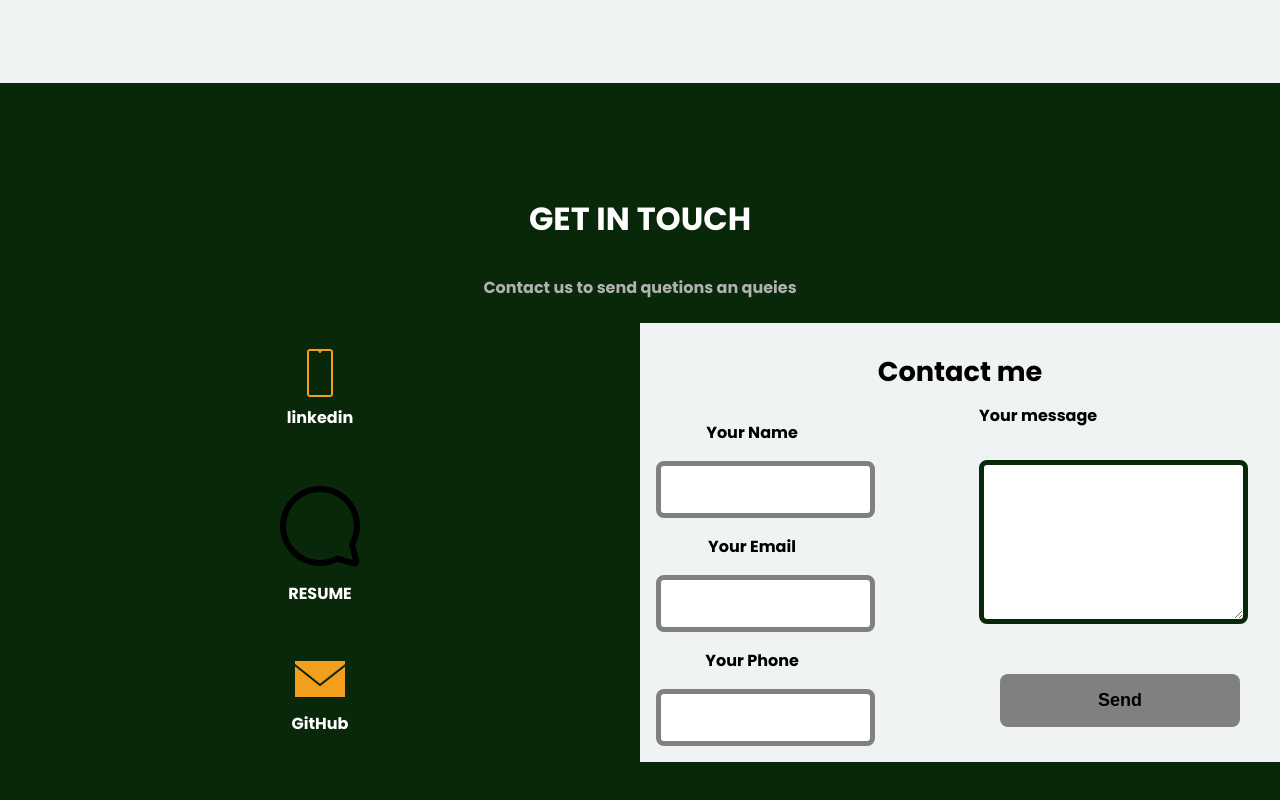
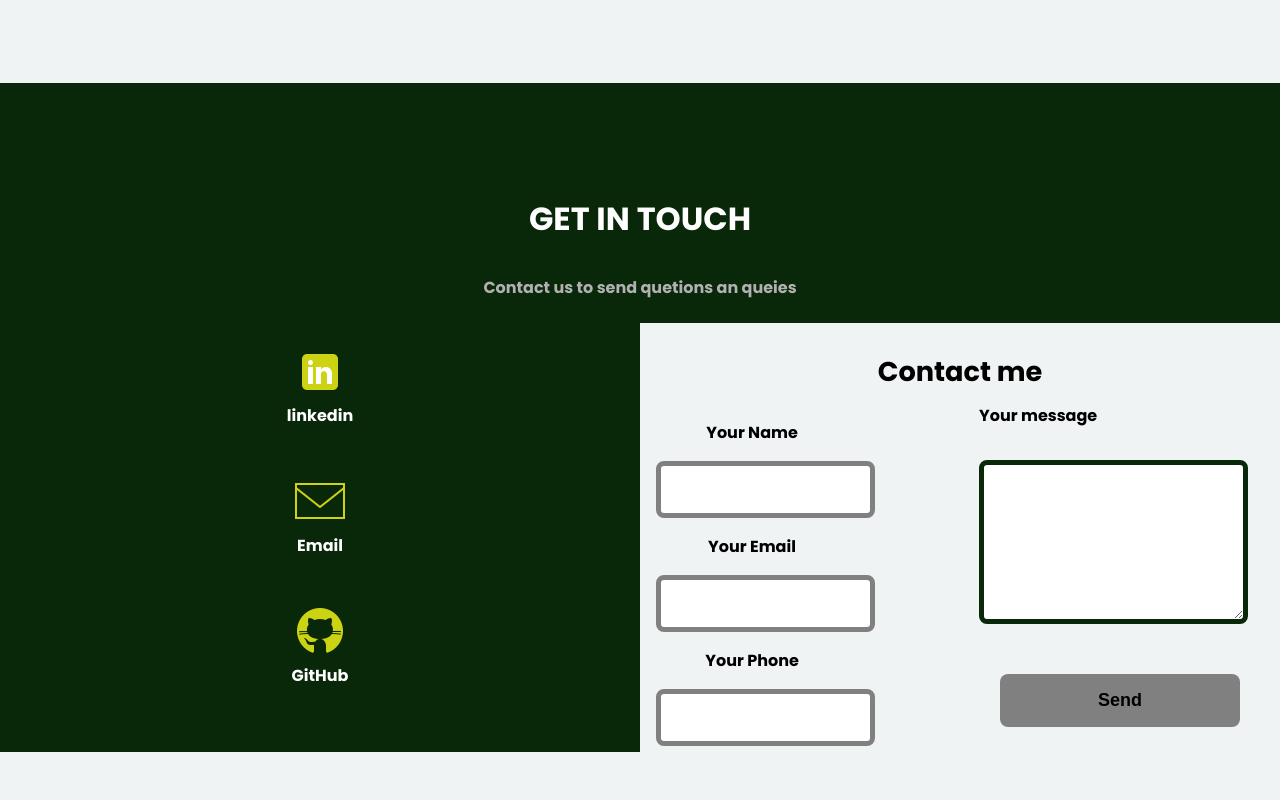
Before and after one commit to izibyosevictoire/my-portifolio, a plain HTML site: page index.html in a window 1280 px wide. Shown: the part 2768-3568 px from the top of the page. After the commit the page ends 3530 px from the top, so only its background shows below. Drawn offline with Linux system fonts and the light colour scheme.

Commit message:
anotherone

```diff
--- a/css/style.css
+++ b/css/style.css
@@ -181,6 +181,9 @@
         position: relative;
         top: 7rem;
         margin: 3rem;
+    }
+    .contact-group i{
+
     }
 
     .contact-form {
--- a/index.html
+++ b/index.html
@@ -130,15 +130,15 @@
             </div>
             <div class="contact-info">
                 <div class="contact-group">
-                    <div class="contact-icon"><img src="./assets/img/icons8-smartphone-50.png" alt=""></div>
+                    <div class="contact-icon"><img src="./assets/img/icons8-linkedin-48.png" alt=""></div>
                     <div><a href="https://www.linkedin.com/in/izibyose-victoire-472144219/">linkedin</a></div>
                 </div>
                 <div class="contact-group">
-                    <div class="contact-icon"><img src="./assets/img/icons8-speech-bubble-96.png" alt=""></div>
-                    <div><a href="https://app.luminpdf.com/viewer/648c35cf7dafd4a37d654ed8">RESUME</a></div>
+                    <div class="contact-icon"><img src="./assets/img/icons8-email-50.png" alt=""></div>
+                    <div><a href="mailto:luandavicky5@gmail.com">Email</a></div>
                 </div>
                 <div class="contact-group">
-                    <div class="contact-icon"><img src="./assets/img/icons8-mail-50.png" alt=""></div>
+                    <div class="contact-icon"><img src="./assets/img/icons8-github-50.png" alt=""></div>
                     <div><a href="https://github.com/izibyosevictoire">GitHub</a></div>
                 </div>
             </div>
```
Also changed, not shown: assets/img/icons8-email-50.png (added), assets/img/icons8-github-50.png (added), assets/img/icons8-linkedin-48.png (added), assets/img/icons8-mail-50.png (deleted).
